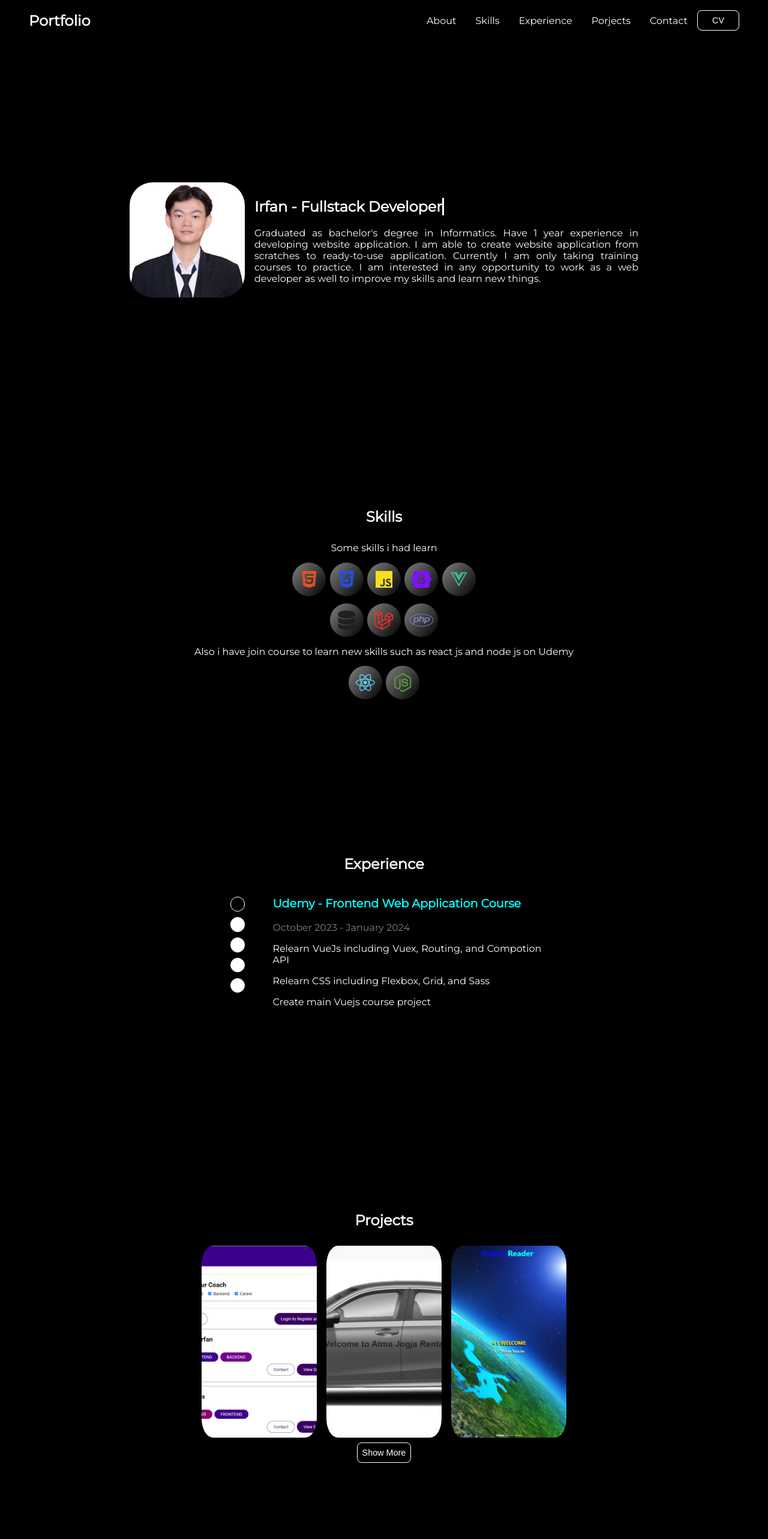
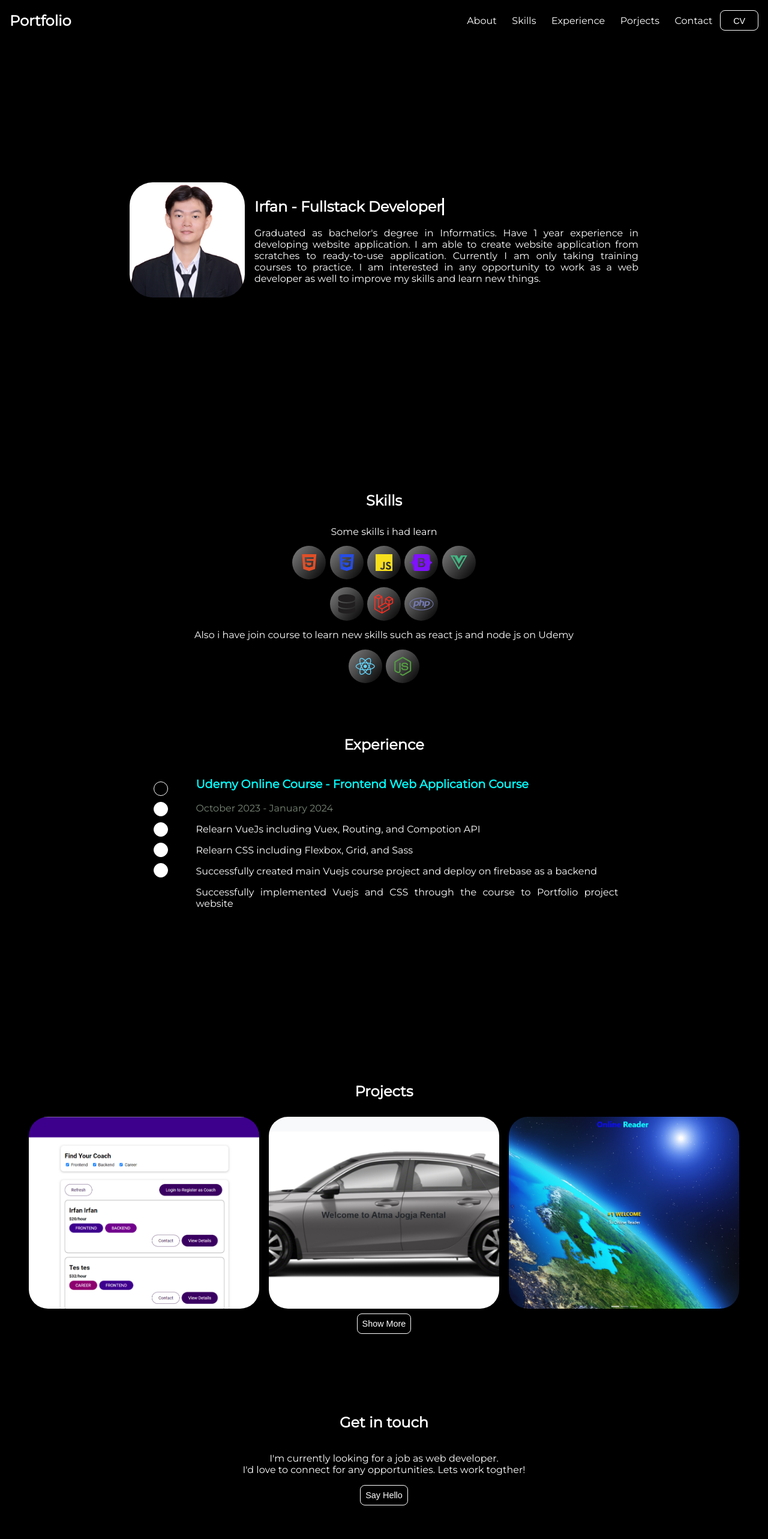
Before and after one commit to Irfan1011/Portfolio, a Vue app: page / in a window 1280 px wide. Shown: the top 2566 px of the page at 60% size. Built offline with nearby package versions, Linux system fonts and the light colour scheme.

Commit message:
Update Responsive Design

```diff
--- a/src/components/layout/ExperienceSection.vue
+++ b/src/components/layout/ExperienceSection.vue
@@ -31,7 +31,7 @@ export default {
             experience: [
                 {
                     id: 1,
-                    companyName: 'Udemy',
+                    companyName: 'Udemy Online Course',
                     position: ['Frontend Web Application Course'],
                     startedMonth: 'October',
                     startedYear: 2023,
@@ -40,7 +40,8 @@ export default {
                     desc: [
                         'Relearn VueJs including Vuex, Routing, and Compotion API',
                         'Relearn CSS including Flexbox, Grid, and Sass',
-                        'Create main Vuejs course project',
+                        'Successfully created main Vuejs course project and deploy on firebase as a backend',
+                        'Successfully implemented Vuejs and CSS through the course to Portfolio project website'
                     ]
                 },
                 {
@@ -132,22 +133,22 @@ export default {
     display: flex;
     flex-direction: column;
     justify-content: center;
-    height: 100vh;
     text-align: center;
+    height: 50rem;
 }
 
 .experiences {
     display: flex;
     justify-content: center;
     position: relative;
-    height: 22rem;
+    height: 28rem;
 }
 
 .navigation {
     display: flex;
     flex-direction: column;
     position: absolute;
-    left: 6%;
+    left: 5%;
     top: 5%;
     transition-delay: .3s !important;
 }
@@ -224,16 +225,16 @@ export default {
 }
 
 @media (min-width: 40rem) {
-    .experiences {
-        height: 20rem;
+    .experience-container {
+        height: 40rem;
     }
 
     .navigation {
-        left: 30%;
+        left: 20%;
     }
 
     .experience__item {
-        width: 35%;
+        width: 55%;
         left: 3%;
     }
 }
--- a/src/components/layout/ProjectSection.vue
+++ b/src/components/layout/ProjectSection.vue
@@ -83,7 +83,6 @@ export default {
 .project-container {
     color: white;
     text-align: center;
-    height: max-content;
 }
 
 .projects ul {
@@ -107,9 +106,9 @@ export default {
 
 .project-overlay .image-container {
     overflow: hidden;
-    width: 50vw;
+    width: 80vw;
     height: 40vh;
-    border-radius: 10%;
+    border-radius: 2rem;
     margin: 0.5rem;
 }
 
@@ -177,7 +176,7 @@ export default {
 
 @media (min-width: 40rem) {
     .project-container .image-container {
-        width: 15vw;
+        width: 30vw;
     }
 
     .project-container .projects ul {
--- a/src/components/layout/SkillSection.vue
+++ b/src/components/layout/SkillSection.vue
@@ -39,7 +39,6 @@ export default {
     flex-direction: column;
     justify-content: center;
     text-align: center;
-    height: 50vh;
 }
 
 .skill-container .skill-desc {
--- a/src/components/layout/TheHeader.vue
+++ b/src/components/layout/TheHeader.vue
@@ -136,12 +136,13 @@ header {
 .nav__list-items {
     display: none;
     margin: auto 0;
+    padding: 0;
     list-style: none;
 }
 
 .nav__list-item{
     text-decoration: none;
-    padding: 1rem;
+    padding: .8rem;
     color: white;
 }
 
@@ -198,7 +199,7 @@ header {
 
 @media (min-width: 40rem) {
     .nav {
-        margin: 0 3rem;
+        margin: 0 1rem;
     }
 
     .toggle-button {
```
